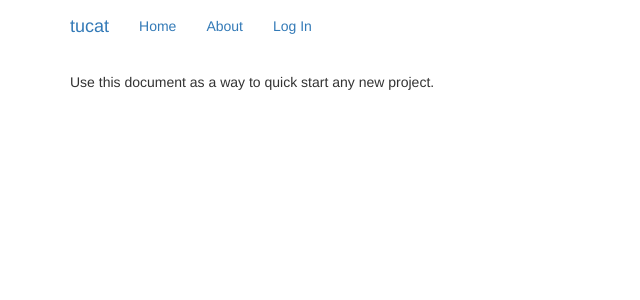
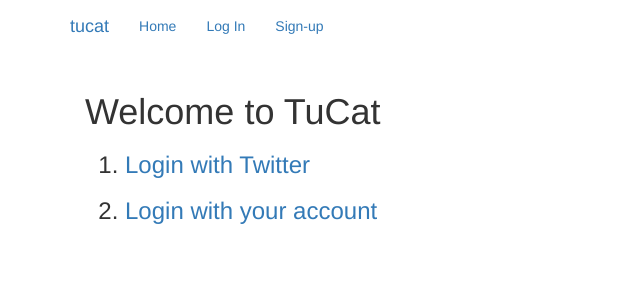
Before and after one commit to natoinet/tucat, a Django app: page / in a window 1280 px wide. Shown: the top 300 px of the page, without its empty margins (0-640 px from the left). Run offline with Django 3.2, Linux system fonts and the light colour scheme; parts of the project's set-up code (start-up, migrations or seed data) failed here and were passed over; some libraries are stand-ins or nearby versions.

Commit message:
Changes to the public UI

```diff
--- a/tucat/templates/base.html
+++ b/tucat/templates/base.html
@@ -39,13 +39,14 @@
         <a class="navbar-brand" href="/">tucat</a>
         <ul class="nav navbar-nav">
           <li class="active"><a href="{% url 'home' %}">Home</a></li>
-          <li><a href="{% url 'about' %}">About</a></li>
 
           {% if request.user.is_authenticated %}
+          	<li><a href="/admin">Admin</a></li>
             <li><a href="{% url 'users:detail' request.user.username  %}">{% trans "My Profile" %}</a></li>
             <li><a href="{% url 'account_logout' %}">{% trans "Logout" %}</a></li>
           {% else %}
             <li><a href="{% url 'account_login' %}">{% trans "Log In" %}</a></li>
+            <li><a href="{% url 'account_signup' %}">Sign-up</a></li>
           {% endif %}
         </ul>
       </div>
@@ -60,7 +61,6 @@
       {% endif %}
 
       {% block content %}
-        <p>Use this document as a way to quick start any new project.</p>
       {% endblock content %}
 
     </div> <!-- /container -->
--- a/tucat/templates/pages/home.html
+++ b/tucat/templates/pages/home.html
@@ -1 +1,38 @@
 {% extends "base.html" %}
+
+{% load i18n %}
+
+{% block content %}
+<div class="container">
+  <div class="row">
+    <div class="col-md-5">
+	  <h1>Welcome to TuCat</h1>
+
+      {% load socialaccount %}
+      <ol>
+		  <h3><li><a href="{% provider_login_url "twitter" %}">Login with Twitter</a></h3></li>
+		  {% if socialaccount.providers  %}
+      <p>{% blocktrans with site.name as site_name %}Please sign in with one
+      of your existing third party accounts. Or, <a href="{{ signup_url }}">sign up</a>
+      for a {{ site_name }} account and sign in below:{% endblocktrans %}</p>
+
+      <div class="socialaccount_ballot">
+
+        <ul class="socialaccount_providers">
+          {% include "socialaccount/snippets/provider_list.html" with process="login" %}
+        </ul>
+
+        <div class="login-or">{% trans 'or' %}</div>
+
+      </div>
+
+      {% include "socialaccount/snippets/login_extra.html" %}
+
+      {% endif %}
+
+	  <h3><li><a href="{% url 'account_login' %}">Login with your account</a></h3>
+  </ol>
+    </div>
+  </div>
+</div>
+{% endblock %}
--- a/tucat/templates/users/user_detail.html
+++ b/tucat/templates/users/user_detail.html
@@ -8,8 +8,9 @@
 
   <div class="row">
     <div class="col-sm-12">
+	  <h2><a href="/admin">>> To the Administration page << </a></h2>
 
-      <h2>{{ object.username }}</h2>
+      <h3>Welcome, {{ object.username }} </h3>
     </div>
   </div>
 
```
Also changed, not shown: tucat/templates/account/login.html (+7 -5 lines).
